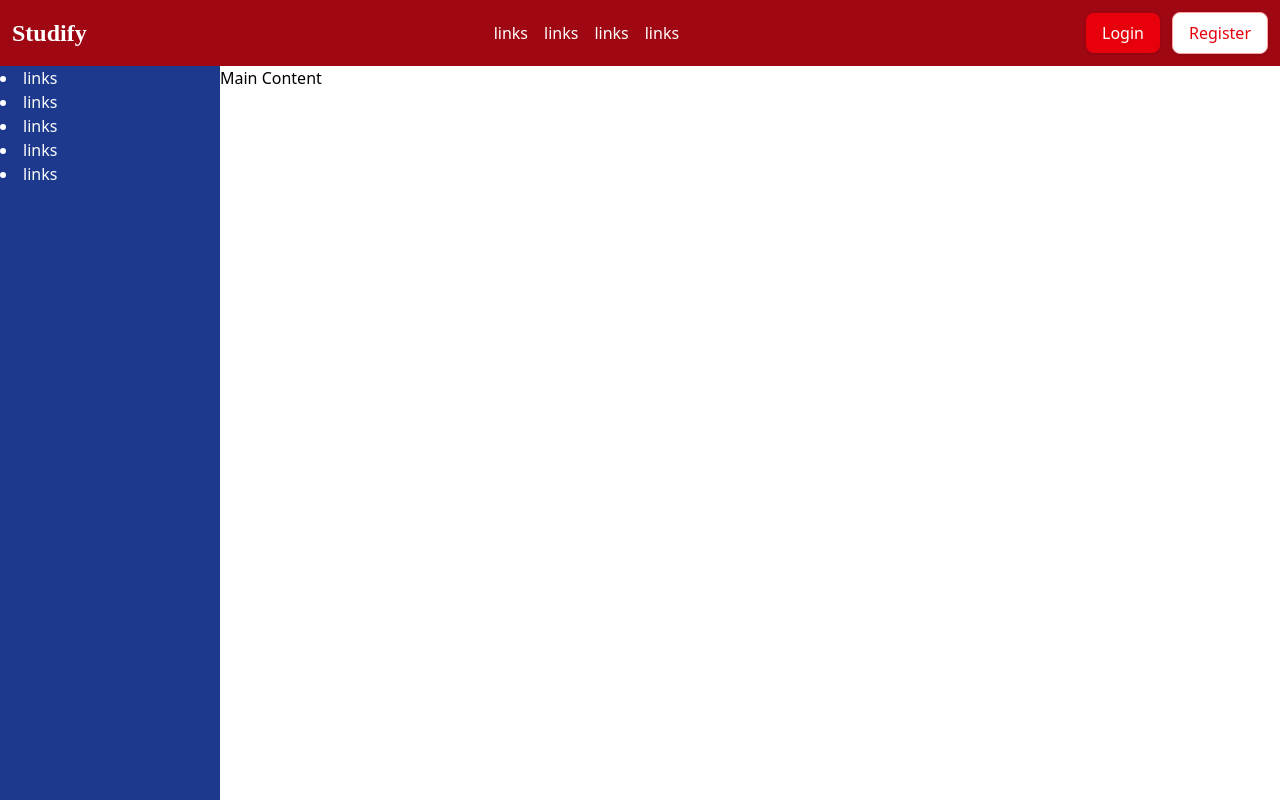
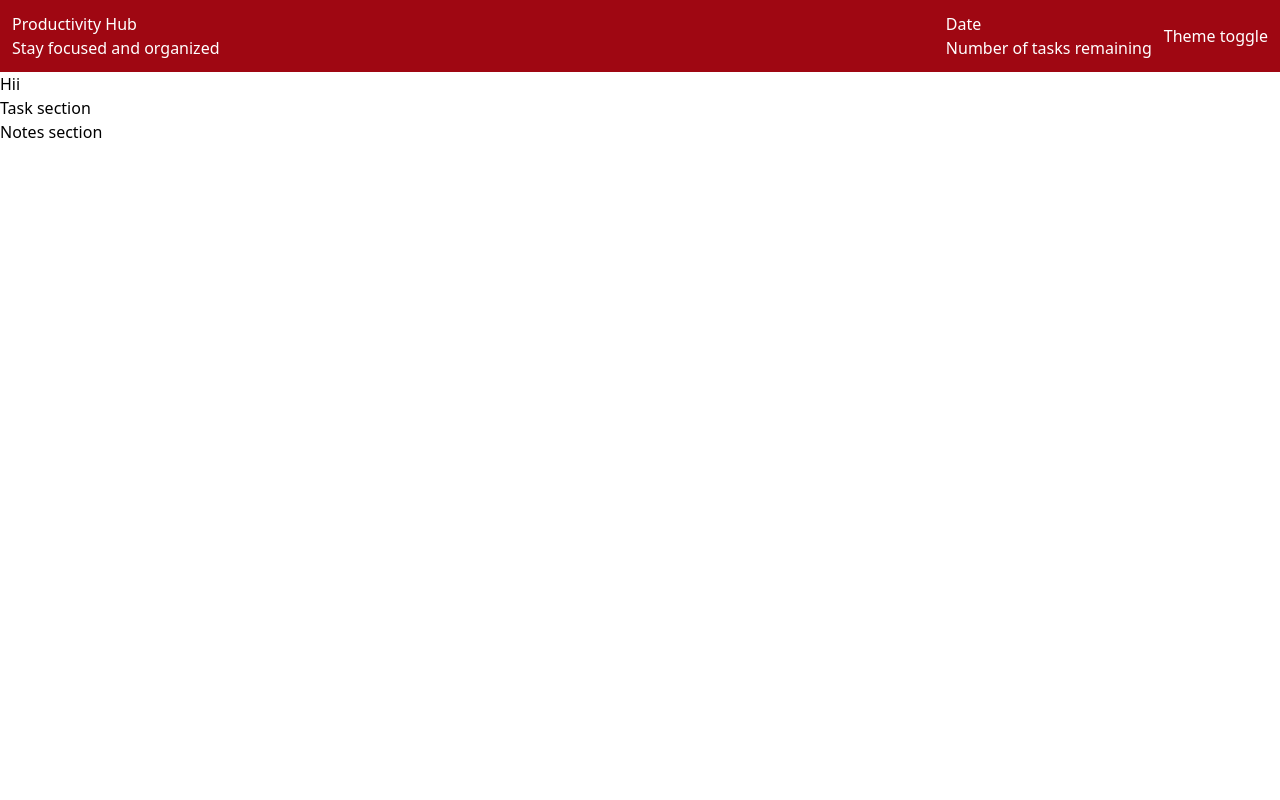
Before and after one commit to Roqeeb-dev/personal-productivity-dashboard, a React (Vite) app: page / in a window 1280 px wide. Built offline with nearby package versions, Linux system fonts and the light colour scheme.

Commit message:
feat: revamped the design and created notes and tasks component with preliminary content

```diff
--- a/components/Content.tsx
+++ /dev/null
@@ -1,9 +0,0 @@
-export default function Content() {
-  return (
-    <main className="flex-1">
-      <div>
-        <h1>Main Content</h1>
-      </div>
-    </main>
-  );
-}
--- /dev/null
+++ b/components/DetailBoxes.tsx
@@ -0,0 +1,7 @@
+export default function DetailBoxes() {
+  return (
+    <div>
+      <h1>Hii</h1>
+    </div>
+  );
+}
--- a/components/Navbar.tsx
+++ b/components/Navbar.tsx
@@ -3,32 +3,21 @@ import Button from "./Button";
 export default function Navbar() {
   return (
     <header className="bg-red-800 text-white p-3 flex items-center justify-between">
-      <p className="font-[cursive] font-bold text-2xl">Studify</p>
+      {/* Logo and subtitle */}
 
-      {/* links */}
-      <ul className="flex items-center space-x-4">
-        <li>links</li>
-        <li>links</li>
-        <li>links</li>
-        <li>links</li>
-      </ul>
+      <div>
+        <h1>Productivity Hub</h1>
+        <p>Stay focused and organized</p>
+      </div>
 
-      {/* Buttons */}
+      {/* Text and theme toggle */}
       <div className="flex items-center space-x-3">
-        <Button
-          text="Login"
-          variant="Primary"
-          onClick={() => {
-            alert("Hello world");
-          }}
-        />
-        <Button
-          text="Register"
-          variant="Secondary"
-          onClick={() => {
-            alert("Hello world, this is register button");
-          }}
-        />
+        <section>
+          <p>Date</p>
+          <p>Number of tasks remaining</p>
+        </section>
+
+        <button>Theme toggle</button>
       </div>
     </header>
   );
--- /dev/null
+++ b/components/Notes.tsx
@@ -0,0 +1,7 @@
+export default function Notes() {
+  return (
+    <div>
+      <h1>Notes section</h1>
+    </div>
+  );
+}
--- a/components/Sidebar.tsx
+++ /dev/null
@@ -1,11 +0,0 @@
-export default function Sidebar() {
-  return (
-    <aside className="bg-blue-900 text-white w-55">
-      <li>links</li>
-      <li>links</li>
-      <li>links</li>
-      <li>links</li>
-      <li>links</li>
-    </aside>
-  );
-}
--- /dev/null
+++ b/components/Tasks.tsx
@@ -0,0 +1,7 @@
+export default function Tasks() {
+  return (
+    <div>
+      <h1>Task section</h1>
+    </div>
+  );
+}
--- a/pages/Dashboard.tsx
+++ b/pages/Dashboard.tsx
@@ -1,15 +1,17 @@
 import Navbar from "../components/Navbar";
-import Sidebar from "../components/Sidebar";
-import Content from "../components/Content";
+import DetailBoxes from "../components/DetailBoxes";
+import Tasks from "../components/Tasks";
+import Notes from "../components/Notes";
 
 export default function Dashboard() {
   return (
     <main className="h-screen flex flex-col">
       <Navbar />
+      <DetailBoxes />
 
-      <section className="flex flex-1">
-        <Sidebar />
-        <Content />
+      <section>
+        <Tasks />
+        <Notes />
       </section>
     </main>
   );
```
